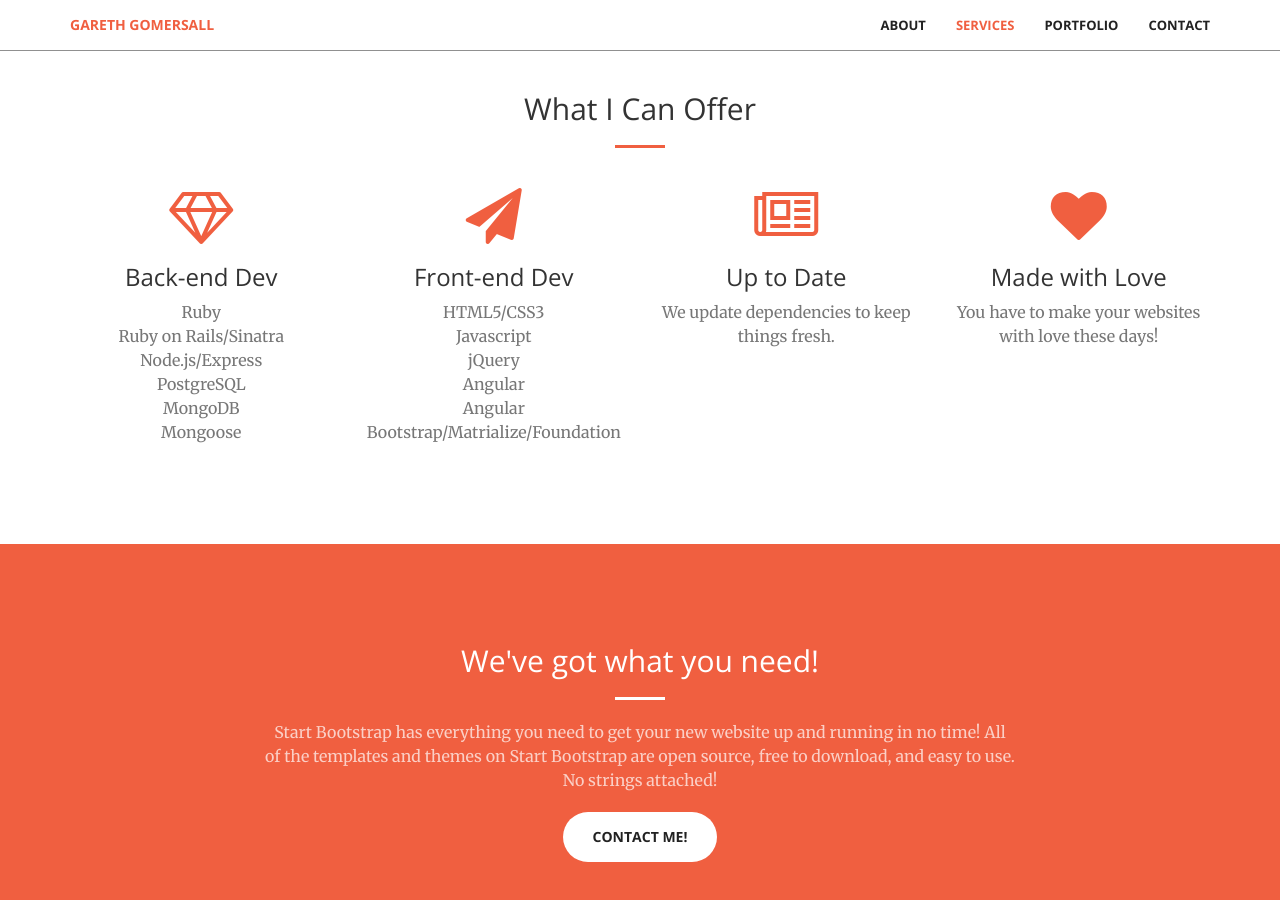
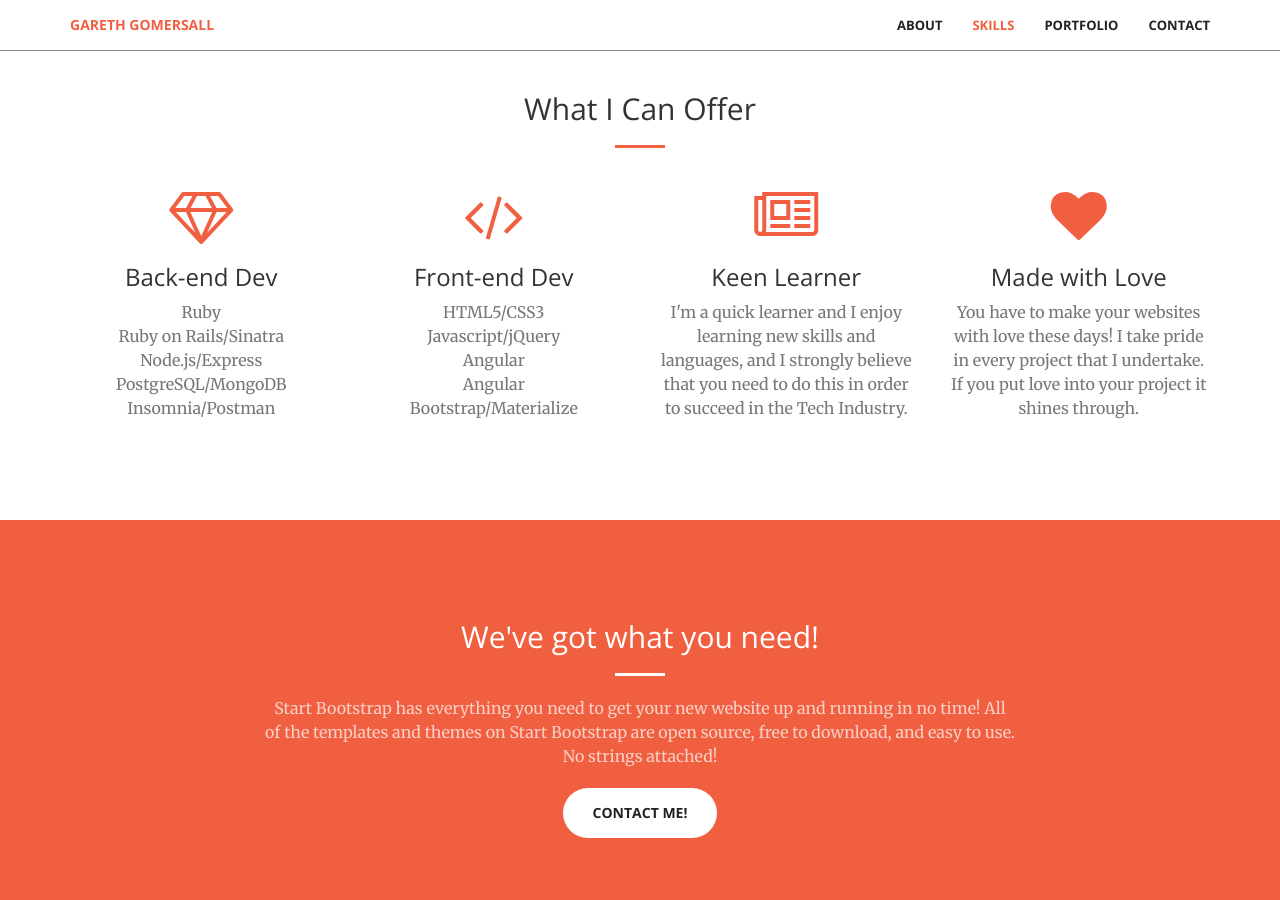
Before and after one commit to ggomersall/ggomersall.github.io, a Jekyll site: the page built from index.html, in a window 1280 px wide and 900 px high, scrolled down 908 px. Built offline with Jekyll 4.4.1, drawn with Linux system fonts in a browser that asks for light colours; some of the changed text lies outside the part shown.

Commit message:
changed skills and nav bar to show skills instead of services

```diff
--- a/_includes/header.html
+++ b/_includes/header.html
@@ -1,7 +1,7 @@
 <header>
     <div class="header-content">
         <div class="header-content-inner">
-            <h1>Junior Fullstack Web Developer | <i class="fa fa-heart-o"></i>'s French Bulldogs</h1>
+            <h1>Fullstack Junior Web Developer | <i class="fa fa-heart-o"></i>'s French Bulldogs</h1>
             <hr>
             <p>Self motivated Fullstack Junior Web Developer who has a passion for building great looking websites.  <i class="fa fa-heart"></i>'s Frenchies, craft beer, eggs benedict and Nude coffee</p>
             <a href="#about" class="btn btn-primary btn-xl page-scroll">Find Out More</a>
--- a/_includes/nav.html
+++ b/_includes/nav.html
@@ -18,7 +18,7 @@
                     <a class="page-scroll" href="#about">About</a>
                 </li>
                 <li>
-                    <a class="page-scroll" href="#services">Services</a>
+                    <a class="page-scroll" href="#services">Skills</a>
                 </li>
                 <li>
                     <a class="page-scroll" href="#portfolio">Portfolio</a>
--- a/_includes/services.html
+++ b/_includes/services.html
@@ -16,35 +16,33 @@
                     <p class="text-muted">Ruby</p>
                     <p class="text-muted">Ruby on Rails/Sinatra</p>
                     <p class="text-muted">Node.js/Express</p>
-                    <p class="text-muted">PostgreSQL</p>
-                    <p class="text-muted">MongoDB</p>
-                    <p class="text-muted">Mongoose</p>
+                    <p class="text-muted">PostgreSQL/MongoDB</p>
+                    <p class="text-muted">Insomnia/Postman</p>
                 </div>
             </div>
             <div class="col-lg-3 col-md-6 text-center">
                 <div class="service-box">
-                    <i class="fa fa-4x fa-paper-plane wow bounceIn text-primary" data-wow-delay=".1s"></i>
+                    <i class="fa fa-4x fa-code wow bounceIn text-primary" data-wow-delay=".1s"></i>
                     <h3>Front-end Dev</h3>
                     <p class="text-muted">HTML5/CSS3</p>
-                    <p class="text-muted">Javascript</p>
-                    <p class="text-muted">jQuery</p>
+                    <p class="text-muted">Javascript/jQuery</p>
                     <p class="text-muted">Angular</p>
                     <p class="text-muted">Angular</p>
-                    <p class="text-muted">Bootstrap/Matrialize/Foundation</p>
+                    <p class="text-muted">Bootstrap/Materialize</p>
                 </div>
             </div>
             <div class="col-lg-3 col-md-6 text-center">
                 <div class="service-box">
                     <i class="fa fa-4x fa-newspaper-o wow bounceIn text-primary" data-wow-delay=".2s"></i>
-                    <h3>Up to Date</h3>
-                    <p class="text-muted">We update dependencies to keep things fresh.</p>
+                    <h3>Keen Learner</h3>
+                    <p class="text-muted">I'm a quick learner and I enjoy learning new skills and languages, and I strongly believe that you need to do this in order to succeed in the Tech Industry.</p>
                 </div>
             </div>
             <div class="col-lg-3 col-md-6 text-center">
                 <div class="service-box">
                     <i class="fa fa-4x fa-heart wow bounceIn text-primary" data-wow-delay=".3s"></i>
                     <h3>Made with Love</h3>
-                    <p class="text-muted">You have to make your websites with love these days!</p>
+                    <p class="text-muted">You have to make your websites with love these days! I take pride in every project that I undertake. If you put love into your project it shines through.</p>
                 </div>
             </div>
         </div>
```
